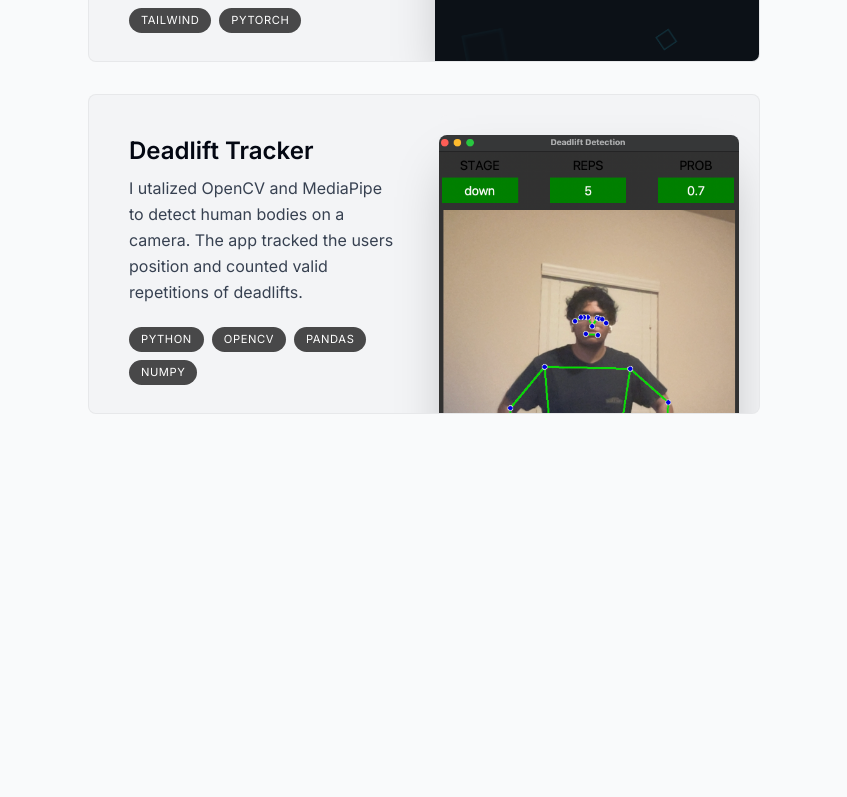
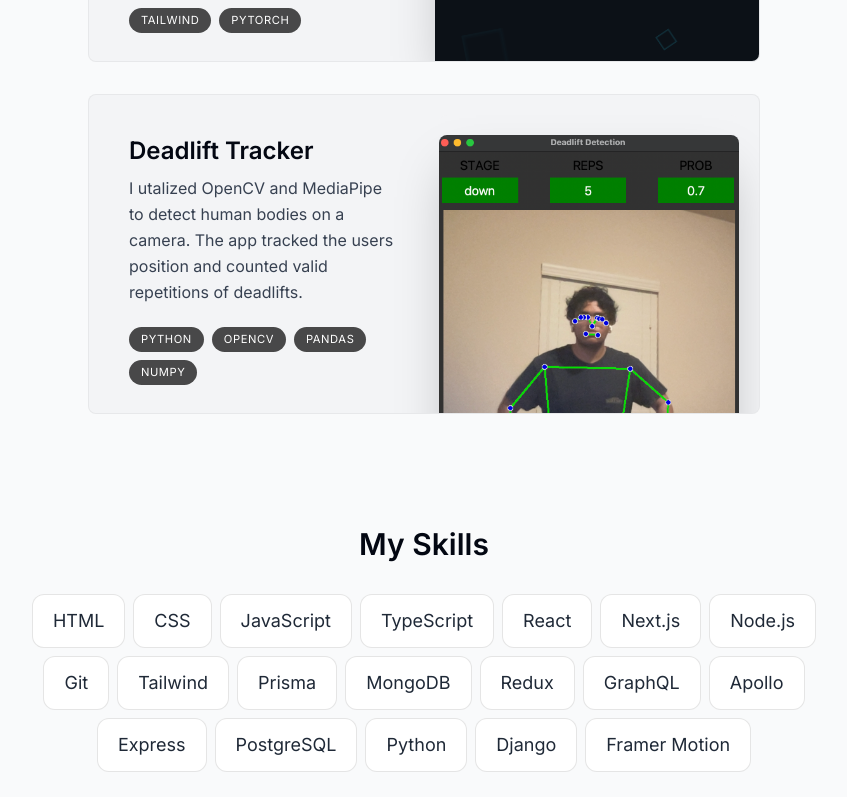
Before and after one commit to JoshuaM195/Portfolio3.0, a Next.js app: page / in a window 1280 px wide. Shown: the part 2000-2797 px from the top of the page, without its empty margins (216-1063 px from the left). Built offline with nearby package versions, Linux system fonts and the light colour scheme.

Commit message:
skills section

```diff
--- a/src/app/page.tsx
+++ b/src/app/page.tsx
@@ -2,6 +2,7 @@
 import Intro from "@/components/intro";
 import Projects from "@/components/projects";
 import SectionDivider from "@/components/section-divider";
+import Skills from "@/components/skills";
 export default function Home() {
   return (
     <main className="flex flex-col items-center px-4">
@@ -9,6 +10,7 @@
       <SectionDivider />
       <About />
       <Projects />
+      <Skills />
     </main>
   );
 }
--- a/src/components/projects.tsx
+++ b/src/components/projects.tsx
@@ -10,7 +10,7 @@
   const { ref } = useSectionInView("Projects", 0.5);
 
   return (
-    <section ref={ref} id="projects" className="scroll-mt-28">
+    <section ref={ref} id="projects" className="scroll-mt-28 mb-28">
       <SectionHeading>My Projects</SectionHeading>
       <div>
         {projectsData.map((project, index) => (
--- a/src/components/skills.tsx
+++ b/src/components/skills.tsx
@@ -1,5 +1,42 @@
+"use client";
+
 import React from "react";
+import SectionHeading from "./section-heading";
+import { skillsData } from "@/lib/data";
+import { useSectionInView } from "@/lib/hooks";
+import { animate, motion } from "framer-motion";
+
+const fadeInAnimationsVariants = {
+  initial: {
+    opacity: 0,
+    y: 100,
+  },
+  animate: {
+    opacity: 1,
+    y: 0,
+  },
+};
 
 export default function Skills() {
-  return <div>Skills</div>;
+  const { ref } = useSectionInView("Skills");
+
+  return (
+    <section
+      ref={ref}
+      id="skills"
+      className="mb-28 max-w-[53rem] scroll-mt-28 text-center sm:mb-40"
+    >
+      <SectionHeading> My Skills</SectionHeading>
+      <ul className="flex flex-wrap justify-center gap-2 text-lg text-gray-800">
+        {skillsData.map((skill, index) => (
+          <motion.li
+            className="bg-white border border-black/[0.1] rounded-xl px-5 py-3"
+            key={index}
+          >
+            {skill}
+          </motion.li>
+        ))}
+      </ul>
+    </section>
+  );
 }
```
